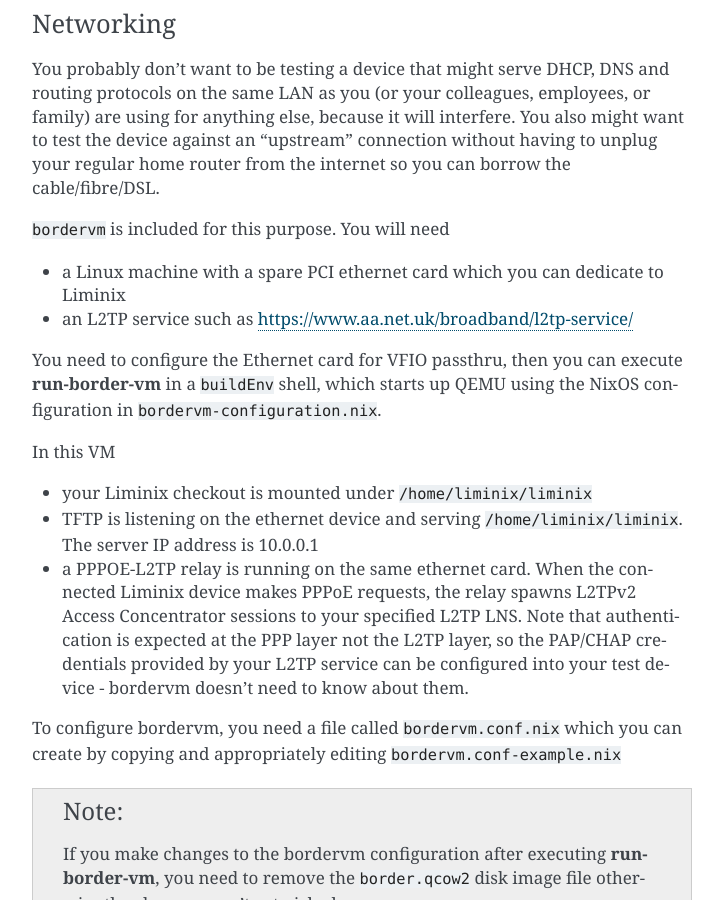
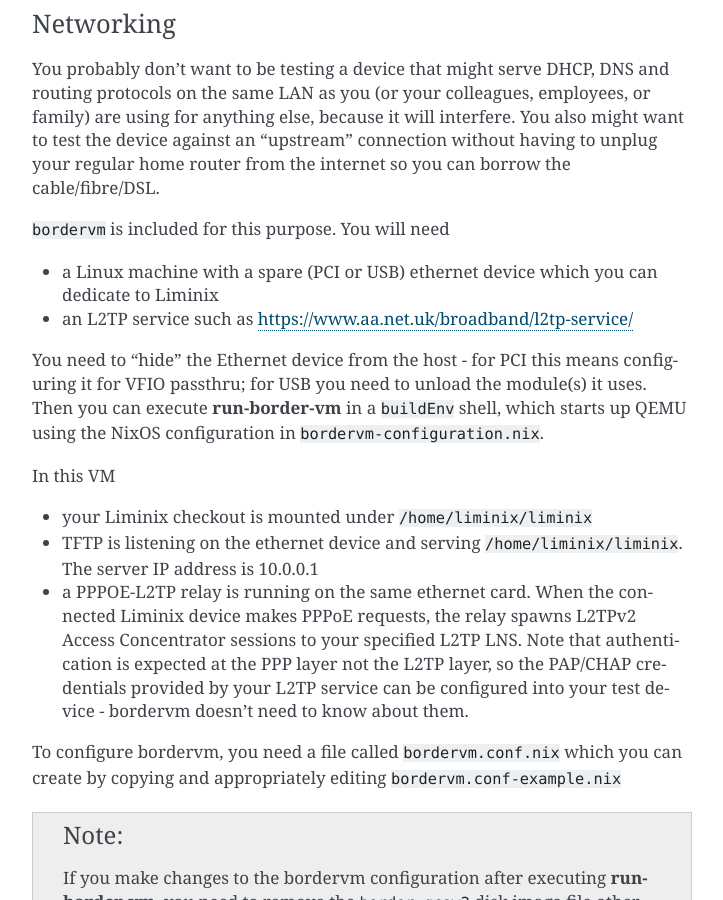
Before and after one commit to telent/liminix, a Sphinx documentation site: the page built from doc/developer.rst, in a window 1280 px wide and 900 px high, scrolled down 2475 px. Shown: the whole window, without its empty margins (388-1111 px from the left). Built offline with Sphinx 7.4.7, drawn with Linux system fonts in a browser that asks for light colours.

Commit message:
support USB ethernet in bordervm

```diff
--- a/doc/developer.rst
+++ b/doc/developer.rst
@@ -139,11 +139,13 @@
 
 ``bordervm`` is included for this purpose. You will need
 
-* a Linux machine with a spare PCI ethernet card which you can dedicate to Liminix
+* a Linux machine with a spare (PCI or USB) ethernet device which you can dedicate to Liminix
 
 * an L2TP service such as https://www.aa.net.uk/broadband/l2tp-service/
 
-You need to configure the Ethernet card for VFIO passthru, then
+You need to "hide" the Ethernet device from the host - for PCI this
+means configuring it for VFIO passthru; for USB you need to
+unload the module(s) it uses. Then
 you can execute :command:`run-border-vm` in a ``buildEnv`` shell,
 which starts up QEMU using the NixOS configuration in
 :file:`bordervm-configuration.nix`.
```
Also changed, not shown: 2 other files.
